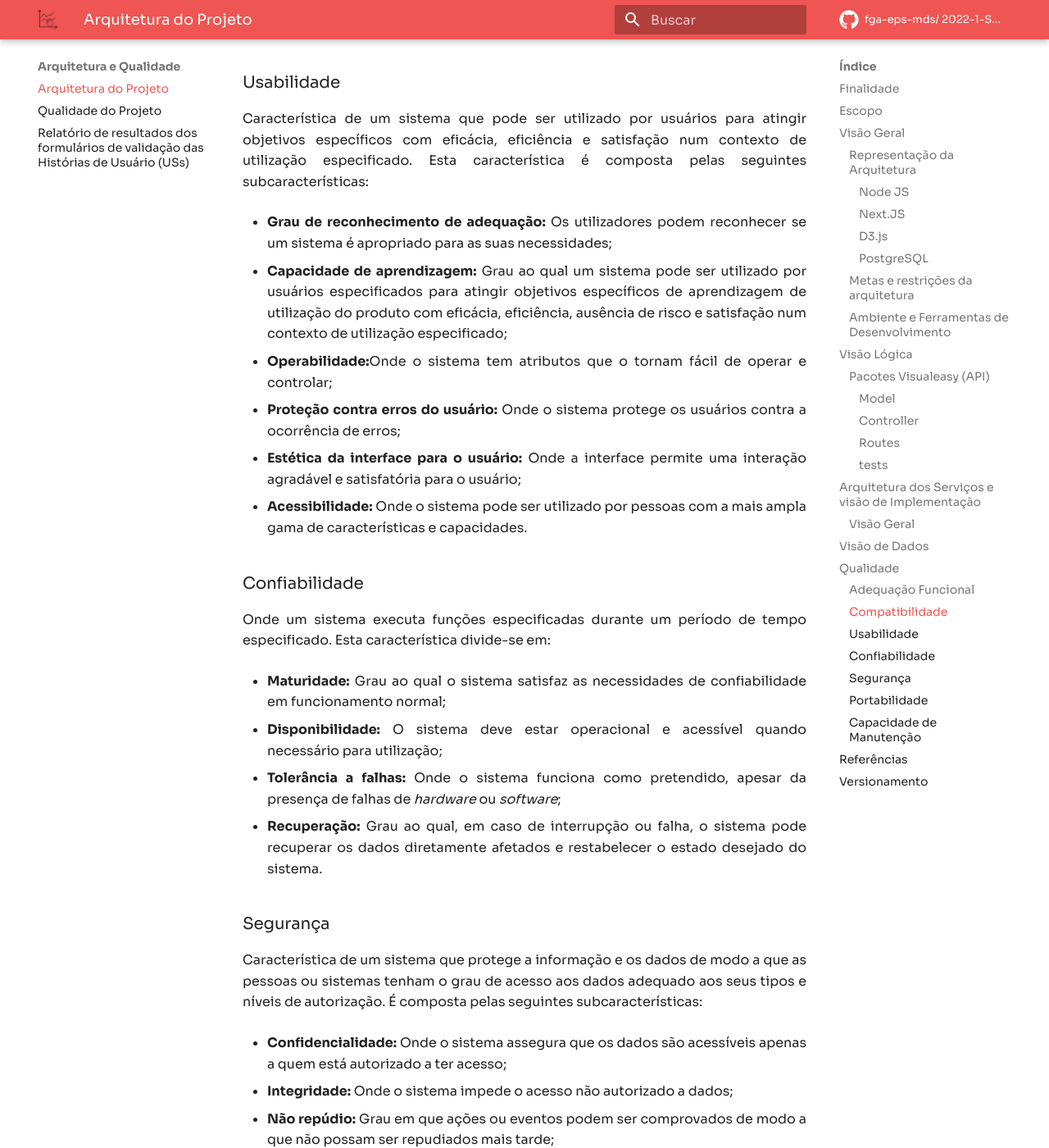
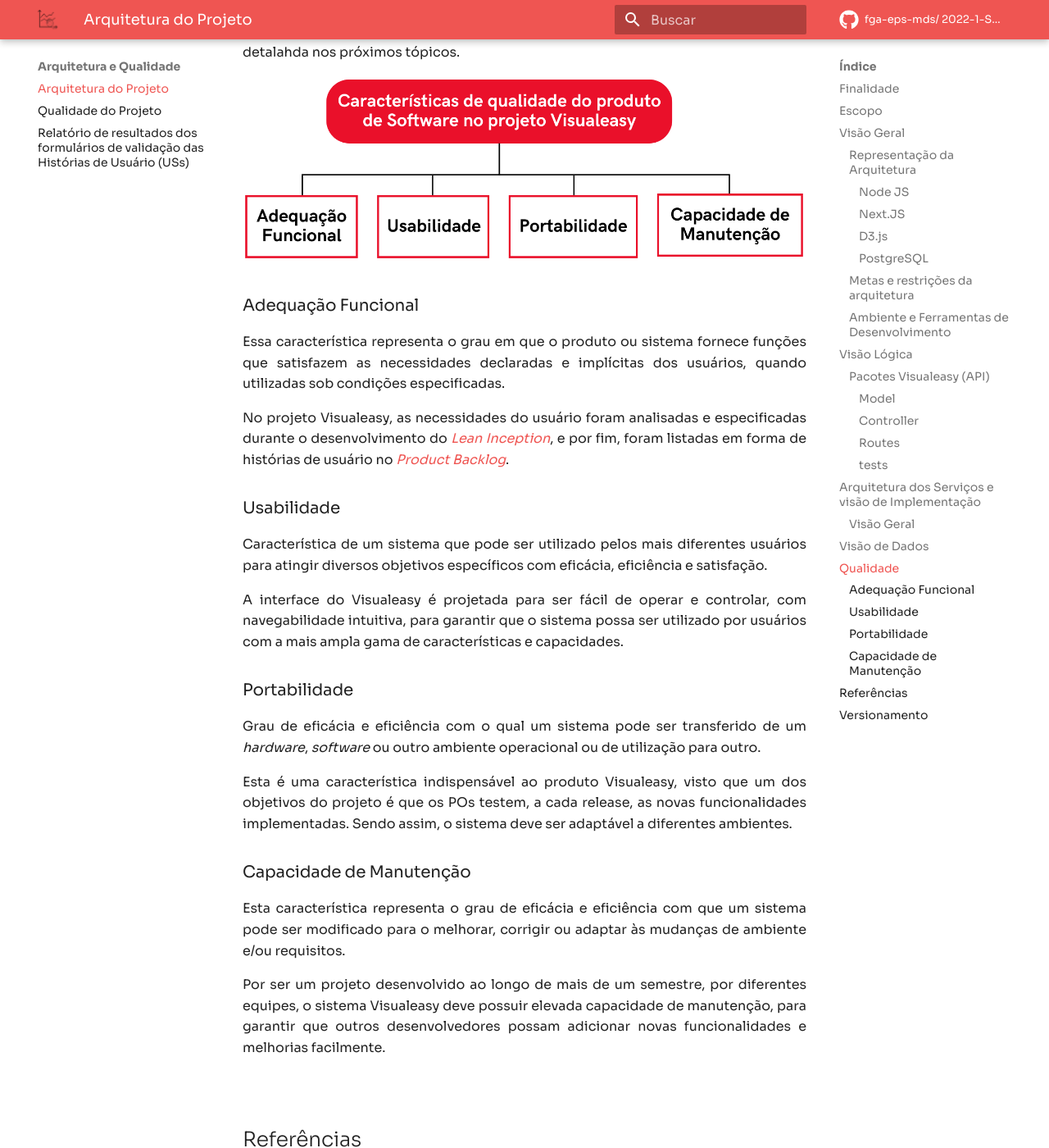
Before and after one commit to fga-eps-mds/2022-1-Visualeasy-Doc, an MkDocs documentation site: the page built from docs/documentacao/arquitetura.md, in a window 1280 px wide and 1400 px high, scrolled down 8384 px. Shown: the whole window at 82% size. Built offline with MkDocs 1.6.1 and Material for MkDocs 9.7.7, drawn with Linux system fonts in a browser that asks for light colours; comment, search, counter and statistics services are not loaded; some of the changed text lies outside the part shown.

Commit message:
Refatora documento de arquitetura

```diff
--- a/docs/documentacao/arquitetura.md
+++ b/docs/documentacao/arquitetura.md
@@ -29,27 +29,37 @@ No sistema Visualeasy foi decidido a criação de 3 microsserviços, sendo eles:
 
 <p align ="justify">Para o desenvolvimento dos microsserviços foi utilizado as seguintes tecnologias:</p>
 
+<br>
+
 #### Node JS
 
 [![node](images/node.png)](images/node.png)
 
 <p align ="justify">Para o microsserviço de controle e de autenticação foi utilizado o Node.JS. Node é uma plataforma de aplicação, onde  programas são escritos em JS e compilados, otimizados e interpretados pela Máquina Virtual V8, sendo a mesma usada pelo Google para executar JavaScript no navegador Chrome. O resultado deste processo é entregue como código de máquina server-side, tornando o Node muito mais eficiente na sua execução e consumo de recursos. A plataforma Node foi escolhida por ser eficiente na implementação de aplicações em tempo real, que precisam transferir mensagens de um lado para o outro de forma rápida. As mensagens geradas pelo Visualeasy podem demandar um grande volume de dados a cada requisição do sistema.</p>
 
+<br>
+
 #### Next.JS
 
-[![next](images/next.png)](images/next.png)
+[![next](images/next.jpeg)](images/next.jpeg)
 
 <p align ="justify">Para o microsserviço responsável pelo front-end foi utilizado o NextJS. O Next.JS é um <em>framework</em> para React que é uma biblioteca javascript. O seu foco é no alto desempenho onde reúne diversas funcionalidades como renderização híbrida e estática de conteúdo. Possui suporte a TypeScript, pre-fetching, sistema de rotas, pacotes de funcionalidades e diversos plugins, o <em>framework</em> será utilizado, como parte front-end do nosso projeto, em que mostrará as telas e apresentará os recursos de gráfico, login dentre outras funcionalidades.</p>
+
+<br>
 
 #### D3.js
 
 [![d3](images/d3.png)](images/d3.png)
 <p align ="justify">Para a exibição dos gráficos foi escolhida a biblioteca D3.js. A D3.js é uma biblioteca em Javascript orientada a dados. Não é um <em>framework</em> monolítico, fornecendo uma melhor escalabilidade. D3 é rápido e trabalha com altos volumes de dados e interações com animações, assim evitando uma sobrecarga no sistema como um todo.</p>
 
+<br>
+
 #### PostgreSQL
 
 [![postgres](images/postgres.png)](images/postgres.png)
 <p align ="justify">Para banco de dados foi escolhido o PostgreSQL. O PostgreSQL é um Sistema Gerenciador de Banco de Dados Relacional de código aberto que utiliza a linguagem SQL para armazenar seguramente os dados, extensível e possui um vasto ecossistema de ferramentas. É um software projetado para possuir compatibilidade com os principais sistemas operacionais como Linux e Windows. Por essas características esse Banco de Dados tem sido bastante utilizado no contexto geral de negócios, sites e por isso foi o escolhido como a solução de banco de dados do Visualeasy.</p>
+
+<br>
 
 ### Metas e restrições da arquitetura
 
@@ -64,6 +74,8 @@ Restrições:
 + Conexão com a Internet;
 + Conexão com a API;
 + Conexão ao Banco de Dados;
+
+<br>
 
 ### Ambiente e Ferramentas de Desenvolvimento
 
@@ -115,8 +127,8 @@ Restrições:
 
 Cada microsserviço é detalhado da seguinte forma:
 
-- <p align ="justify">Visualização de dados/gráficos : Front-end do produto composto pelo <em>framework</em> Next.Js, para a construção das telas, campos, validações e botões que o usuário irá interagir. Acompanhando o Next.Js, o D3.Js é responsável pela visualização dos dados tratados, gerando os gráficos.</p>
-- <p align ="justify">O Core é composto pelas APIs responsáveis pela autenticação de usuário e pelo controle, coleta de dados e geração de gráficos.</p>
+- <p align ="justify"><b>Visualização de dados/gráficos:</b> Front-end do produto composto pelo <em>framework</em> Next.Js, para a construção das telas, campos, validações e botões que o usuário irá interagir. Acompanhando o Next.Js, o D3.Js é responsável pela visualização dos dados tratados, gerando os gráficos.</p>
+- <p align ="justify"><b>Core:</b>O Core é composto pelas APIs responsáveis pela autenticação de usuário e pelo controle, coleta de dados e geração de gráficos.</p>
 
 <br>
 
@@ -135,103 +147,48 @@ Para atualizações futuras e conforme a necessidade para a implantação no sis
 
 ## Qualidade
 
-<p align ="justify">Para garantir a qualidade do sistema Visualeasy, serão seguidas 7 de 8  características de qualidade do produto de <i>software</i>, definidas pela ISO/IEC 25010. A norma ISO/IEC 25010 define as características de qualidade que todos os <i>softwares</i> devem ter, de forma a alcançar um nível muito alto de qualidade no <i>software</i> que será entregue.</p>
+<p align ="justify">A norma ISO/IEC 25010 define 8 características de qualidade que todos os <i>software</i> devem ter, de forma a alcançar um nível muito alto de qualidade no <i>software</i> que será entregue. São elas: adequação funcional; eficiência de performance; compatibilidade; usabilidade; confiabilidade; segurança; portabilidade e; capacidade de manutenção.</p>
 
-<p align ="justify">Todas as características seguidas pelo projeto Visualeasy pode ser visualizadas na imagem abaixo, e em seguida cada tópico será detalhado, para melhor entendimento.</p>
+
+<p align ="justify">Os desenvolvedores do presente projeto buscam garantir que todas as características definidas pela ISO 25010 estejam presentes no produto Visualeasy, com atenção em especial à 4 características de qualidade, apresentadas na imagem a seguir, indispensáveis para a qualidade do produto Visualeasy. Cada característica é detalahda nos próximos tópicos.</p>
+
 
 [![ISO25010](images/ISO25010.png)](images/ISO25010.png)
 
 ### Adequação Funcional
 
-<p align=justify>Esta característica representa o grau em que um produto ou sistema fornece funções que satisfazem as necessidades declaradas e implícitas quando utilizadas sob condições especificadas. Possui as seguintes subcaracterísticas:</p>
+<p align=justify>Essa característica representa o grau em que o produto ou sistema fornece funções que satisfazem as necessidades declaradas e implícitas dos usuários, quando utilizadas sob condições especificadas.</p>
 
-+ <p align=justify><b>Completude funcional:</b> Onde o conjunto de funções cobre todas as tarefas especificadas, e os objetivos do usuário;</p>
+<p align=justify>No projeto Visualeasy, as necessidades do usuário foram analisadas e especificadas durante o desenvolvimento do <a href="https://fga-eps-mds.github.io/2022-1-Visualeasy-Doc/visao-produto/lean-inception/"><i>Lean Inception</i></a>, e por fim, foram listadas em forma de histórias de usuário no <a href="https://fga-eps-mds.github.io/2022-1-Visualeasy-Doc/documentacao/backlog/"><i>Product Backlog</i></a>.</p>
 
-+ <p align=justify><b>Correção funcional:</b> Grau ao qual um produto ou sistema fornece os resultados corretos com o grau de precisão necessário;</p>
 
-+ <p align=justify><b>Adequação funcional:</b> Onde as funções facilitam a realização das tarefas e objetivos especificados.</p>
-
-### Compatibilidade
-
-<p align=justify>Capacidade de sistemas em trocar informações com outros sistemas, e/ou executar as suas funções necessárias enquanto partilha o mesmo ambiente de <i>hardware</i> ou <i>software</i>. É composta pelas seguintes subcaracterísticas:</p>
-
-+ <p align=justify><b>Coexistência:</b> Grau em que um produto pode desempenhar eficientemente as suas funções requeridas enquanto compartilha ambiente e recursos comuns com outros produtos, sem impacto prejudicial sobre qualquer outro produto.</p>
-
-+ <p align=justify><b>Interoperabilidade:</b> Grau em que dois ou mais sistemas podem trocar informação e utilizar a informação que foi trocada.</p>
+<a href=""></a>
 
 ### Usabilidade
 
-<p align=justify>Característica de um sistema que pode ser utilizado por usuários para atingir objetivos específicos com eficácia, eficiência e satisfação num contexto de utilização especificado. Esta característica é composta pelas seguintes subcaracterísticas:</p>
+<p align=justify>Característica de um sistema que pode ser utilizado pelos mais diferentes usuários para atingir diversos objetivos específicos com eficácia, eficiência e satisfação.</p>
 
-+ <p align=justify><b>Grau de reconhecimento de adequação:</b> Os utilizadores podem reconhecer se um sistema é apropriado para as suas necessidades;</p>
+<p align=justify>A interface do Visualeasy é projetada para ser fácil de operar e controlar, com navegabilidade intuitiva, para garantir que o sistema possa ser utilizado por usuários com a mais ampla gama de características e capacidades.</p>
 
-+ <p align=justify><b>Capacidade de aprendizagem:</b> Grau ao qual um sistema pode ser utilizado por usuários especificados para atingir objetivos específicos de aprendizagem de utilização do produto com eficácia, eficiência, ausência de risco e satisfação num contexto de utilização especificado;</p>
-
-+ <p align=justify><b>Operabilidade:</b>Onde o sistema tem atributos que o tornam fácil de operar e controlar;</p>
-
-+ <p align=justify><b>Proteção contra erros do usuário:</b> Onde o sistema protege os usuários contra a ocorrência de erros;</p>
-
-+ <p align=justify><b>Estética da interface para o usuário:</b> Onde a interface permite uma interação agradável e satisfatória para o usuário;</p>
-
-+ <p align=justify><b>Acessibilidade:</b> Onde o sistema pode ser utilizado por pessoas com a mais ampla gama de características e capacidades.</p>
-
-### Confiabilidade
-
-<p align=justify>Onde um sistema executa funções especificadas durante um período de tempo especificado. Esta característica divide-se em:</p>
-
-+ <p align=justify><b>Maturidade:</b> Grau ao qual o sistema satisfaz as necessidades de confiabilidade em funcionamento normal;</p>
-
-+ <p align=justify><b>Disponibilidade:</b> O sistema deve estar operacional e acessível quando necessário para utilização;</p>
-
-+ <p align=justify><b>Tolerância a falhas:</b> Onde o sistema funciona como pretendido, apesar da presença de falhas de <i>hardware</i> ou <i>software</i>;</p>
-
-+ <p align=justify><b>Recuperação:</b> Grau ao qual, em caso de interrupção ou falha, o sistema pode recuperar os dados diretamente afetados e restabelecer o estado desejado do sistema.</p>
-
-
-### Segurança
-
-<p align=justify>Característica de um sistema que protege a informação e os dados de modo a que as pessoas ou sistemas tenham o grau de acesso aos dados adequado aos seus tipos e níveis de autorização. É composta pelas seguintes subcaracterísticas:</p>
-
-+ <p align=justify><b>Confidencialidade:</b> Onde o sistema assegura que os dados são acessíveis apenas a quem está autorizado a ter acesso;</p>
-
-+ <p align=justify><b>Integridade:</b> Onde o sistema impede o acesso não autorizado a dados;</p>
-
-+ <p align=justify><b>Não repúdio:</b> Grau em que ações ou eventos podem ser comprovados de modo a que não possam ser repudiados mais tarde;</p>
-
-+ <p align=justify><b>Responsabilidade:</b> Capacidade de que ações de uma entidade podem ser rastreadas de forma única à entidade;</p>
-
-+ <p align=justify><b>Autenticidade:</b> Capacidade de se provar que a identidade de um sujeito ou recurso é a que foi reivindicada.</p>
 
 ### Portabilidade
 
-<p align=justify>Grau de eficácia e eficiência com o qual um sistema pode ser transferido de um <i>hardware</i>, <i>software</i> ou outro ambiente operacional ou de utilização para outro. É dividida nos seguintes tópicos:</p>
+<p align=justify>Grau de eficácia e eficiência com o qual um sistema pode ser transferido de um <i>hardware</i>, <i>software</i> ou outro ambiente operacional ou de utilização para outro.</p>
 
-+ <p align=justify><b>Adaptabilidade:</b> O sistema pode ser adaptado eficaz e eficientemente para <i>hardware</i>, <i>software</i> ou outros ambientes operacionais ou de utilização diferentes ou em evolução;</p>
+<p align=justify>Esta é uma característica indispensável ao produto Visualeasy, visto que um dos objetivos do projeto é que os POs testem, a cada release, as novas funcionalidades implementadas. Sendo assim, o sistema deve ser adaptável a diferentes ambientes.</p>
 
-+ <p align=justify><b>Instalabilidade:</b> Grau de eficácia e eficiência com o qual o sistema pode ser instalado e/ou desinstalado com sucesso;</p>
 
-+ <p align=justify><b>Substituibilidade:</b> Grau com o qual um produto pode substituir outro produto de <i>software</i> especificado para o mesmo fim no mesmo ambiente.</p>
 
 ### Capacidade de Manutenção
 
-<p align=justify>Esta característica representa o grau de eficácia e eficiência com que um sistema pode ser modificado para o melhorar, corrigir ou adaptar às mudanças de ambiente e/ou requisitos. Esta característica é composta pelas seguintes subcaracterísticas:</p>
+<p align=justify>Esta característica representa o grau de eficácia e eficiência com que um sistema pode ser modificado para o melhorar, corrigir ou adaptar às mudanças de ambiente e/ou requisitos.</p>
 
-+ <p align=justify><b>Modularidade:</b> Onde o sistema é composto por componentes discretos, de tal forma que uma alteração a um componente tem um impacto mínimo sobre outros componentes;</p>
+<p align=justify>Por ser um projeto desenvolvido ao longo de mais de um semestre, por diferentes equipes, o sistema Visualeasy deve possuir elevada capacidade de manutenção, para garantir que outros desenvolvedores possam adicionar novas funcionalidades e melhorias facilmente.</p>
 
-+ <p align=justify><b>Reusabilidade:</b> Grau em que um ativo pode ser utilizado em mais de um componente;</p>
 
-+ <p align=justify><b>Analisabilidade:</b> Eficácia e eficiência com que é possível avaliar o impacto sobre um sistema de uma alteração pretendida para uma ou mais das suas partes, ou diagnosticar um produto para deficiências ou causas de falhas, ou identificar partes a serem modificadas;</p>
-
-+ <p align=justify><b>Modificabilidade:</b> Capacidade de um sistema em ser eficaz e eficientemente modificado sem introduzir defeitos ou degradar a qualidade do produto;</p>
-
-+ <p align=justify><b>Testabilidade:</b> Eficácia e eficiência com que podem ser estabelecidos critérios de teste para um sistema, produto ou componente e podem ser realizados testes para determinar se esses critérios foram cumpridos.</p>
 
 <br>
 
-As caracterísitcas de qualidade do produto de software serão avaliadas no [Teste de qualidade de uso](https://fga-eps-mds.github.io/2022-1-Visualeasy-Doc/documentacao/relatorio-qualidade/).
-
-
-<br>
 
 ## Referências
 
@@ -266,3 +223,4 @@ As caracterísitcas de qualidade do produto de software serão avaliadas no [Tes
 |01/08/2022|1.3|Adição do tópico Visão de Dados, Visão Lógica-controle| [Marcos Vinicius](https://github.com/marcos-mv)
 |14/08/2022|1.4|Refatora tópico de qualidade|[Bruna Santos](https://github.com/brunaalmeidasantos), [Damarcones Porto](https://github.com/damarcones)|
 |15/08/2022|1.5|Revisão ortográfica do documento|[Damarcones Porto](https://github.com/damarcones)|
+|08/09/2022|1.6|Refatora tópico de qualidade|[Bruna Santos](https://github.com/brunaalmeidasantos)|
```
Also changed, not shown: docs/documentacao/images/ISO25010.png, docs/documentacao/images/d3.png, docs/documentacao/images/next.jpeg (added), docs/documentacao/images/next.png (deleted), docs/documentacao/images/node.png, docs/documentacao/images/postgres.png.
